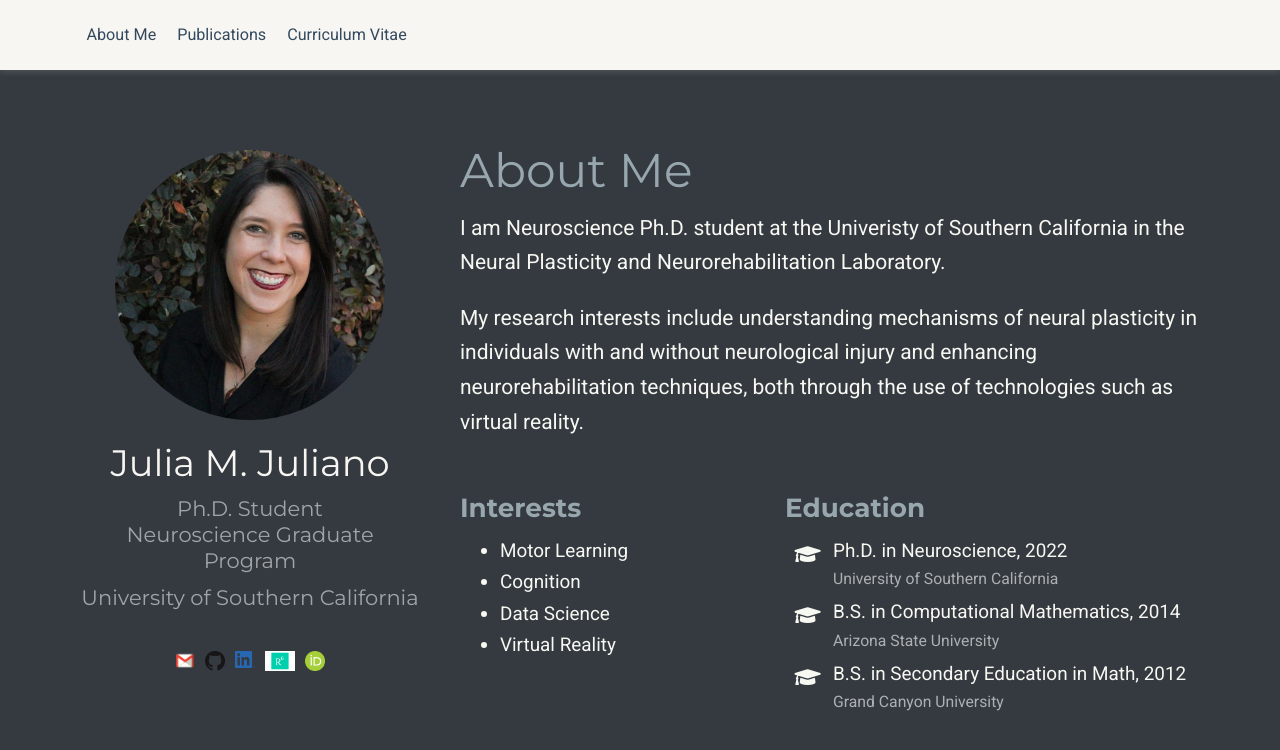
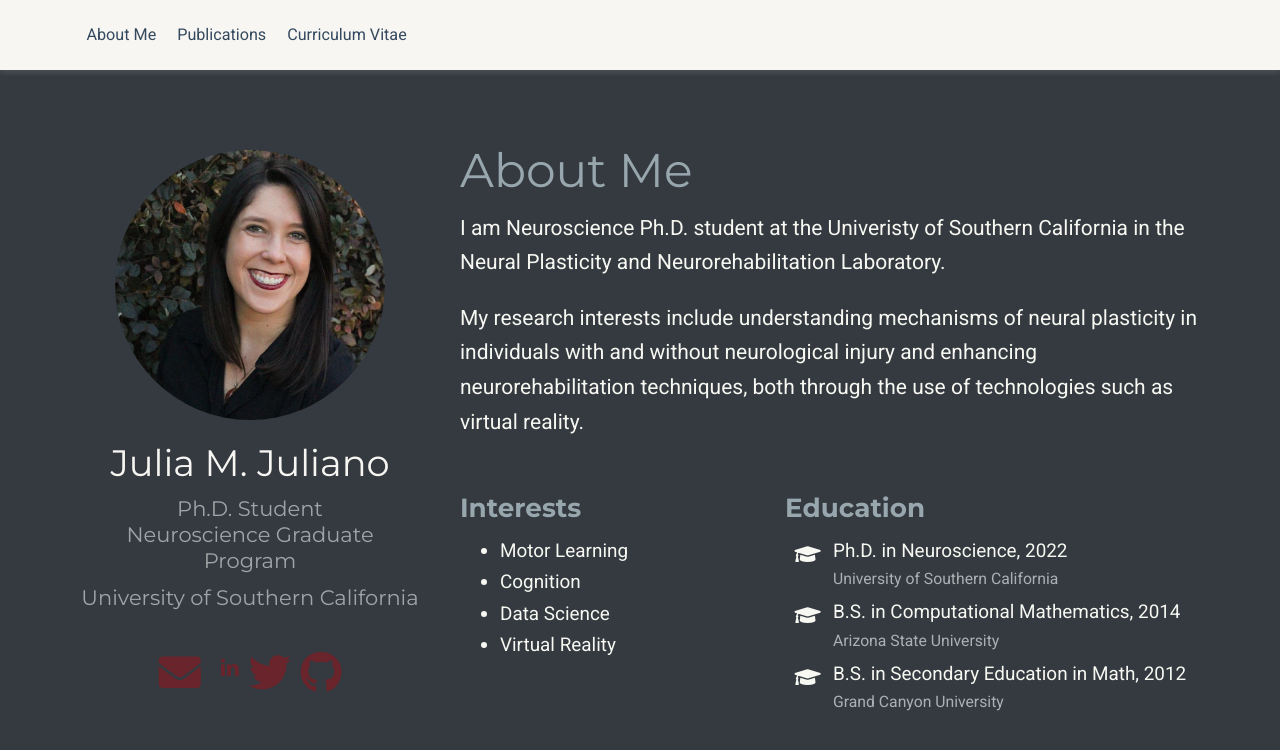
Before and after one commit to juliamjuliano/juliamjuliano.github.io, a Jekyll site: the page built from index.html, in a window 1280 px wide. Shown: the top 750 px of the page. Built offline with Jekyll 4.4.1, drawn with Linux system fonts in a browser that asks for light colours; nearby versions of some CDN libraries; a style sheet for code colours, icons or effects is not loaded.

Commit message:
Update index.html

```diff
--- a/index.html
+++ b/index.html
@@ -21,12 +21,33 @@ title: Julia M. Juliano
                         </div>
 
                         <ul class="network-icon" aria-hidden="true">
-                            <li><img border="0" alt="Email" src="/images/email_icon.png" width="20" height="20" /> <a href="mailto:julia.m.juliano@gmail.com"></a></li>
-                            <li><img border="0" alt="GitHub" src="/images/github_icon.png" width="20" height="20" /> <a href="https://github.com/juliamjuliano"></a></li>
-                            <li><img border="0" alt="LinkedIn" src="/images/linkedin_icon.png" width="20" height="20" /> <a href="https://www.linkedin.com/in/julia-juliano/"></a></li>
-                            <li><img border="0" alt="ResearchGate" src="/images/researchgate_icon.png" width="30" height="20" /> <a href="https://www.researchgate.net/profile/Julia_Juliano"></a></li>
-                            <li><img border="0" alt="ORCID" src="/images/orcid_icon.png" width="20" height="20" /> <a href="https://orcid.org/0000-0003-4513-2624"></a></li>
-                        </ul>
+                            <li>
+                                <a href="mailto:julia.m.juliano@gmail.com">
+                                    <i class="fas fa-envelope big-icon"></i>
+                                </a>
+                            </li>
+                            <li>
+                                <a href="https://scholar.google.com/citations?hl=en&user=gBlQ6BEAAAAJ&view_op=list_works&sortby=pubdate" target="_blank" rel="noopener">
+                                    <i class="ai ai-google-scholar big-icon"></i>
+                                </a>
+                            </li>
+                            <li>
+                                <a href="https://www.linkedin.com/in/julia-juliano/" target="_blank" rel="noopener">
+                                    <i class="fa fa-linkedin big-icon"></i>
+                                </a>
+                            </li>
+                            </li>
+                                <li>
+                                <a href="https://twitter.com/JuliaMJuliano" target="_blank" rel="noopener">
+                                    <i class="fab fa-twitter big-icon"></i>
+                                </a>
+                            </li>
+                            <li>
+                                <a href="https://github.com/juliamjuliano" target="_blank" rel="noopener">
+                                    <i class="fab fa-github big-icon"></i>
+                                </a>
+                            </li>
+                       </ul>
                     </div>
                 </div>
 
```
